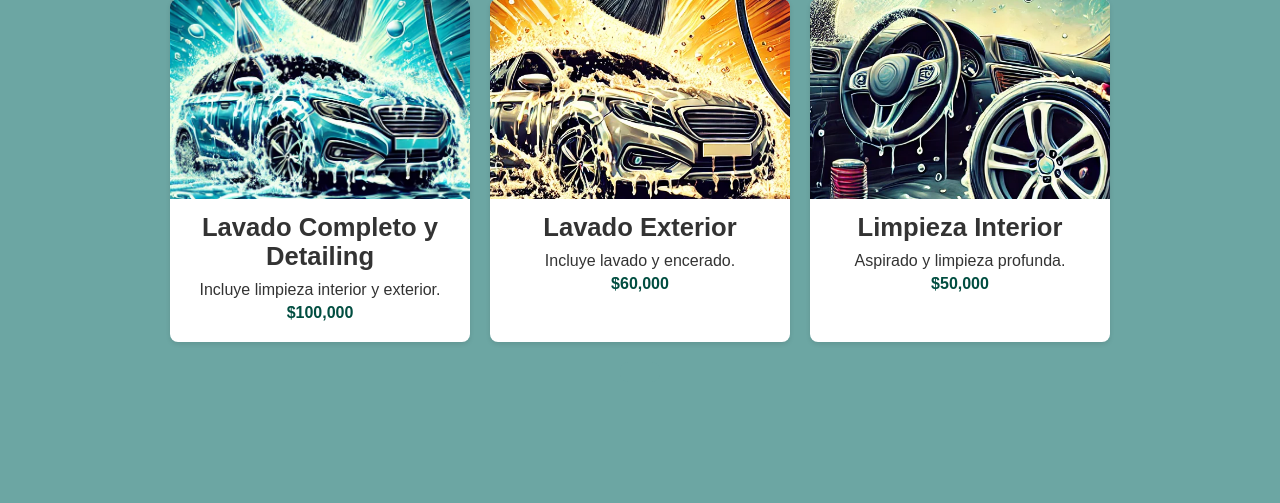
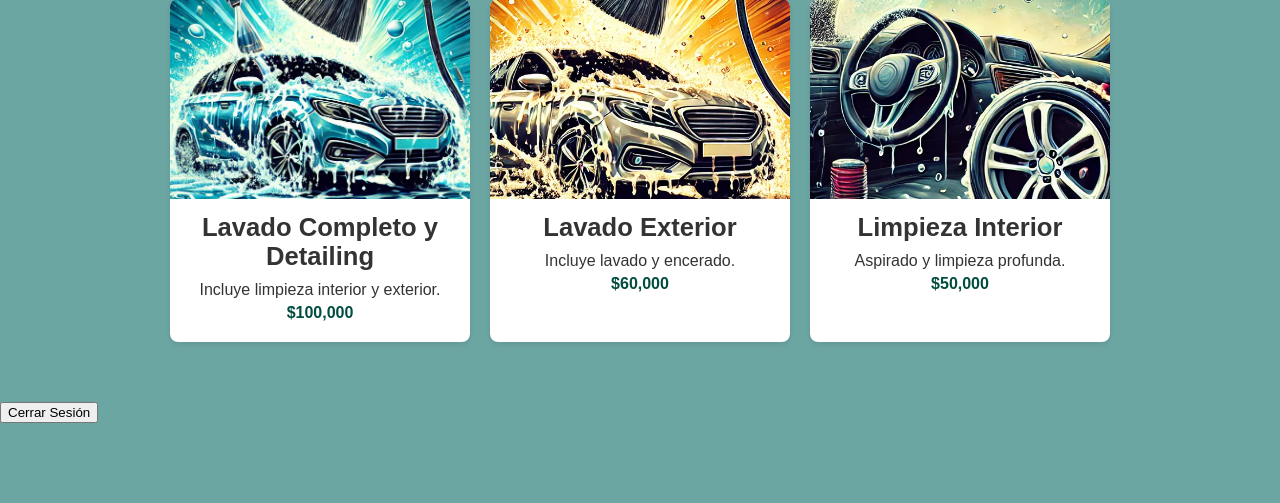
Before and after one commit to UliWT/Car_wash, a PHP site: page /usuario_v.php in a window 1280 px wide. Shown: the part 150-653 px from the top of the page. Run offline with PHP 8.4, Linux system fonts and the light colour scheme; the visitor is signed in with stand-in values (Sample User, id 1); data comes from the database, SQL or seed files in the repository.

Commit message:
se agrego boton de cerrar sesión en admin index.html

```diff
--- a/front/Admin/index.html
+++ b/front/Admin/index.html
@@ -164,5 +164,11 @@
             z-index: 1000;
         }
     </style>
+
+    <form action="../Logout/logout.php" method="POST">
+        <button type="submit">Cerrar Sesión</button>
+    </form>
+
+
 </body>
 </html>
--- a/front/User/usuario_v.php
+++ b/front/User/usuario_v.php
@@ -160,5 +160,11 @@ $marcas_result = $conn->query("SELECT id_marcas, marca FROM marcas");
         }
 
     </script>
+
+
+    <form action="../Logout/logout.php" method="POST">
+        <button type="submit">Cerrar Sesión</button>
+    </form>
+
 </body>
 </html>
```
